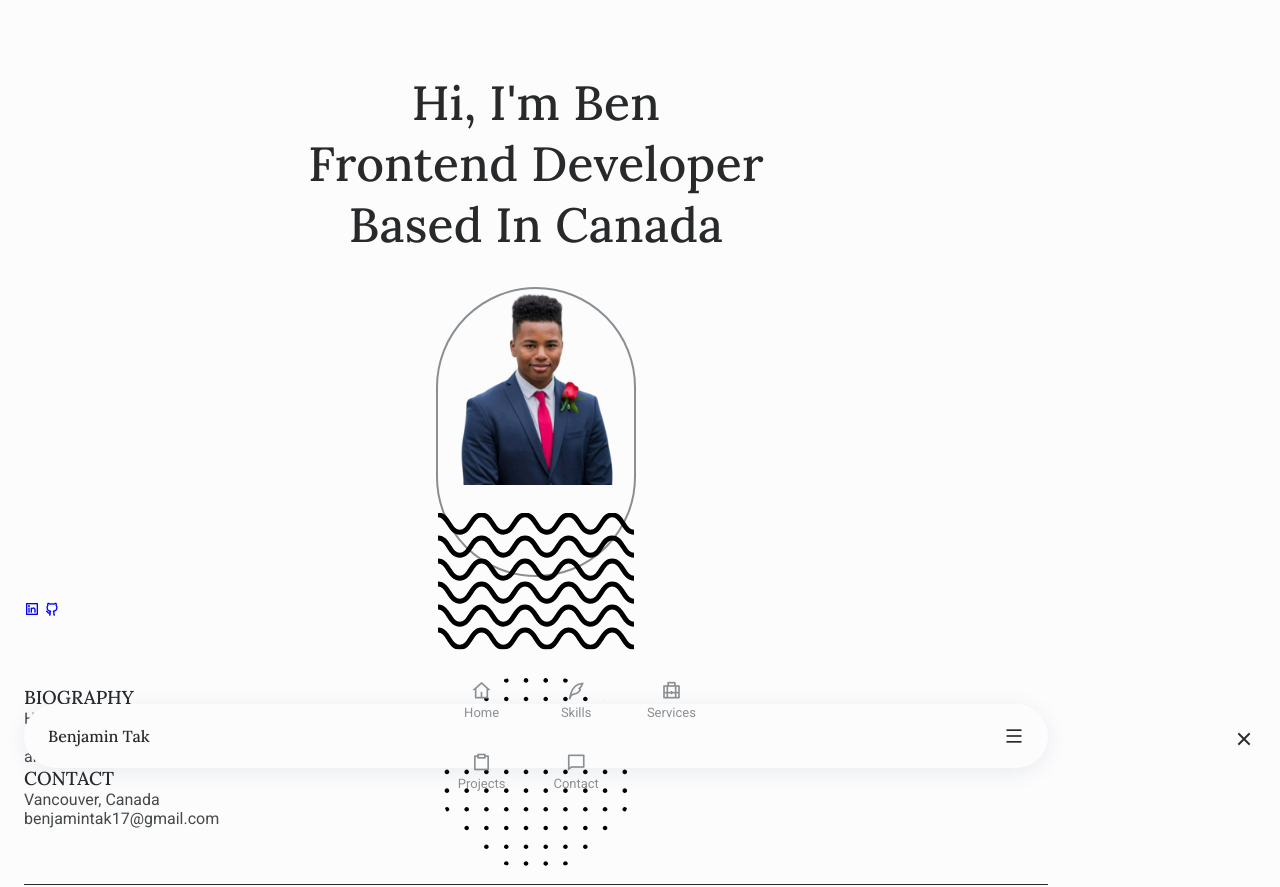
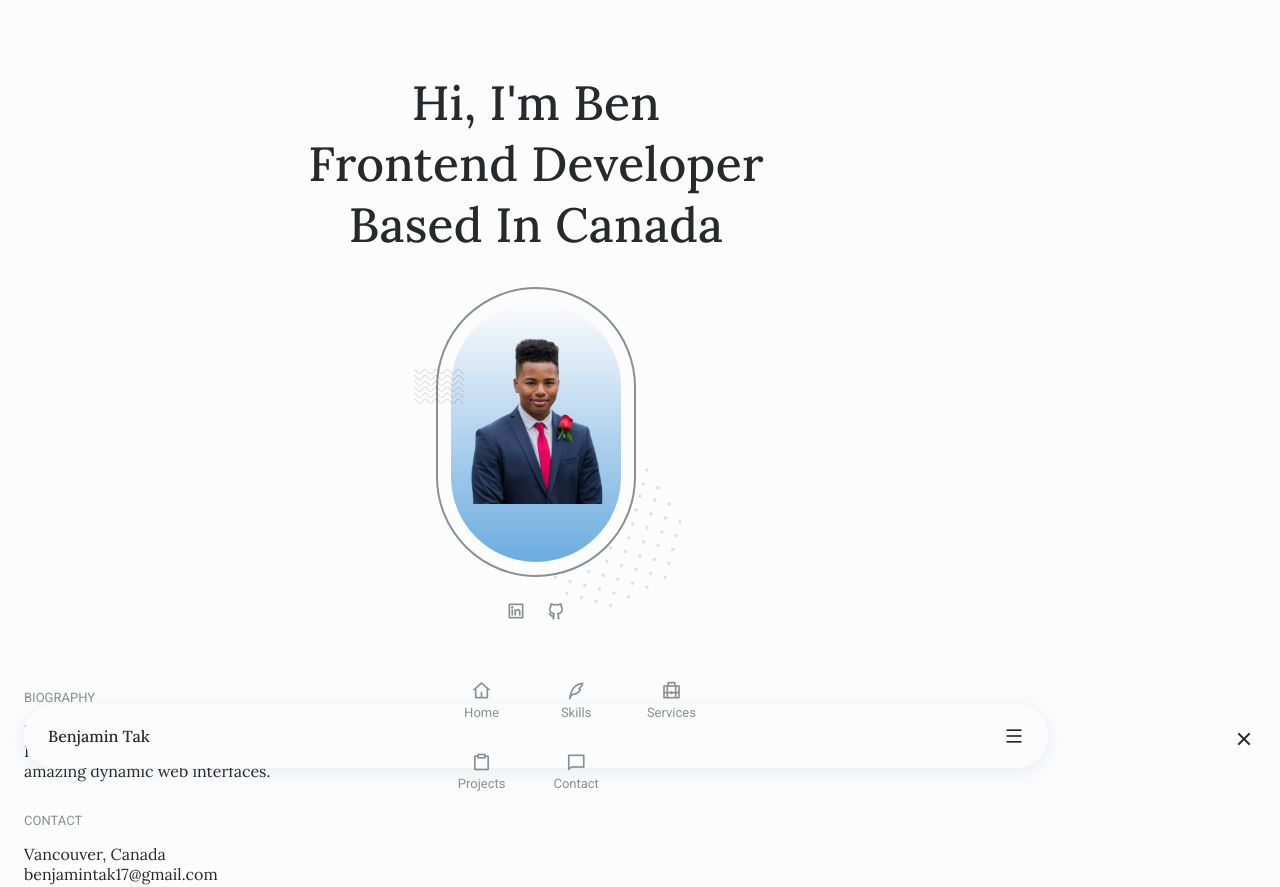
Before and after one commit to entrydenied/portfolio-2023, a plain HTML site: page index.html in a window 1280 px wide. Shown: the top 887 px of the page. Drawn offline with nearby package versions, Linux system fonts and the light colour scheme.

Commit message:
Home page styles

```diff
--- a/assets/css/styles.css
+++ b/assets/css/styles.css
@@ -275,6 +275,89 @@ body.dark-theme {
   place-items: center;
 }
 
+.home__perfil {
+  width: 170px;
+  height: 260px;
+  background: var(--gradient-color);
+  border-radius: 5.5rem;
+  overflow: hidden;
+  justify-content: center;
+  align-items: flex-end;
+}
+
+.home__perfil img {
+  width: 400px;
+  margin-top: 2rem;
+}
+
+.home__shape-waves,
+.home__shape-circle {
+  position: absolute;
+  opacity: .1;
+}
+
+.home__shape-waves {
+  width: 50px;
+  left: -1.5rem;
+  top: 5rem;
+}
+
+.home__shape-circle {
+  width: 150px;
+  bottom: -2rem;
+  right: -3rem;
+  transform: rotate(15deg);
+  z-index: -1;
+}
+
+.home__social {
+  justify-self: center;
+  display: flex;
+  column-gap: 1.25rem;
+}
+
+.home__social-link {
+  font-size: 1.25rem;
+  color: var(--text-color-light);
+  transition: color .3s;
+}
+
+.home__social-link:hover {
+  color: var(--title-color);
+}
+
+.home__info {
+  display: grid;
+  row-gap: 2rem;
+}
+
+.home__info-title {
+  font-family: var(--body-font);
+  font-size: var(--smaller-font-size);
+  font-weight: 400;
+  color: var(--text-color-light);
+  margin-bottom: 1rem;
+}
+
+.home__info-description,
+.home__info-number {
+  font-family: var(--title-font);
+  color: var(--title-color);
+}
+
+.home__info-description {
+  padding-right: 4rem;
+}
+
+.home__info-number {
+  font-size: var(--h1-font-size);
+  font-weight: var(--font-semi-bold);
+}
+
+
+
+
+
 
 /*=============== SKILLS ===============*/
 
```
